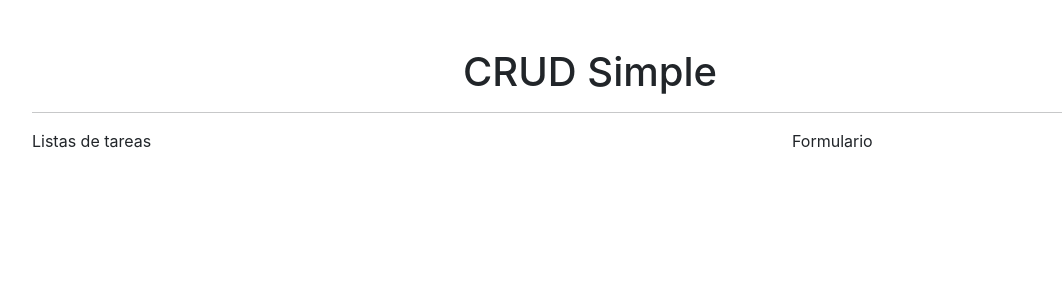
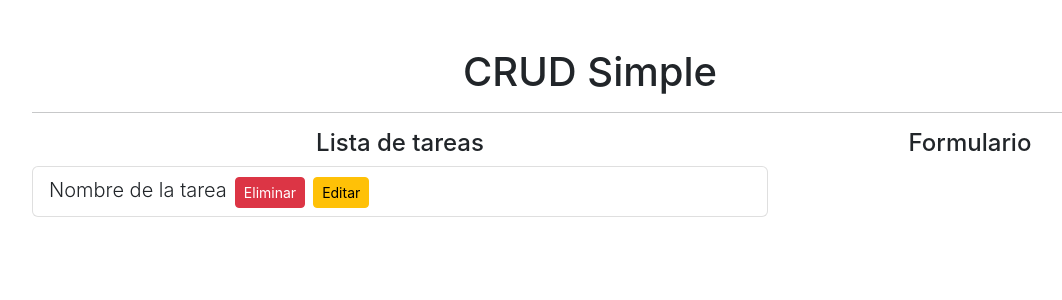
Before and after one commit to XaviOli/crud-simple-udemy, a React (Create React App) app: page / in a window 1280 px wide. Shown: the top 300 px of the page, without its empty margins (50-1112 px from the left). Built offline with nearby package versions, Linux system fonts and the light colour scheme.

Commit message:
Readme 1

```diff
--- a/src/App.jsx
+++ b/src/App.jsx
@@ -7,10 +7,17 @@
       <hr/>
       <div className="row">
         <div className="col-8">
-          Listas de tareas
+          <h4 className="text-center">Lista de tareas</h4>
+          <ul className="list-group">
+            <li className="list-group-item">
+              <span className="lead">Nombre de la tarea</span>
+              <button className="btn btn-danger btn-sm float-right mx-2">Eliminar</button>
+              <button className="btn btn-warning btn-sm float-right">Editar</button>
+            </li>
+          </ul>
         </div>
         <div className="col-4">
-          Formulario
+          <h4 className="text-center">Formulario</h4>
         </div>
       </div>
     </div>
```
Also changed, not shown: src/img/crud-1.png (added), 1 other file (tests, documents, lock files or other folders).
